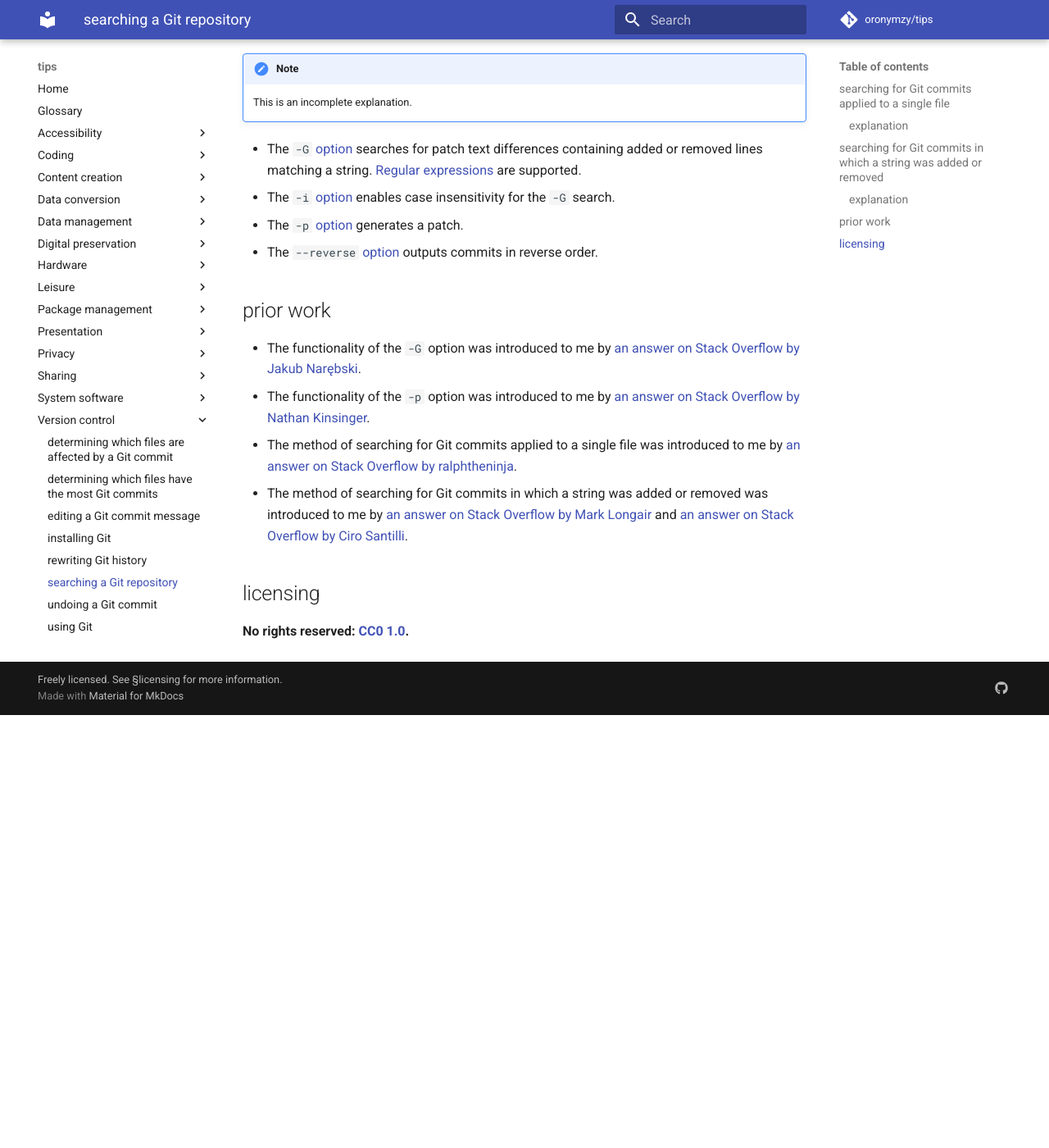
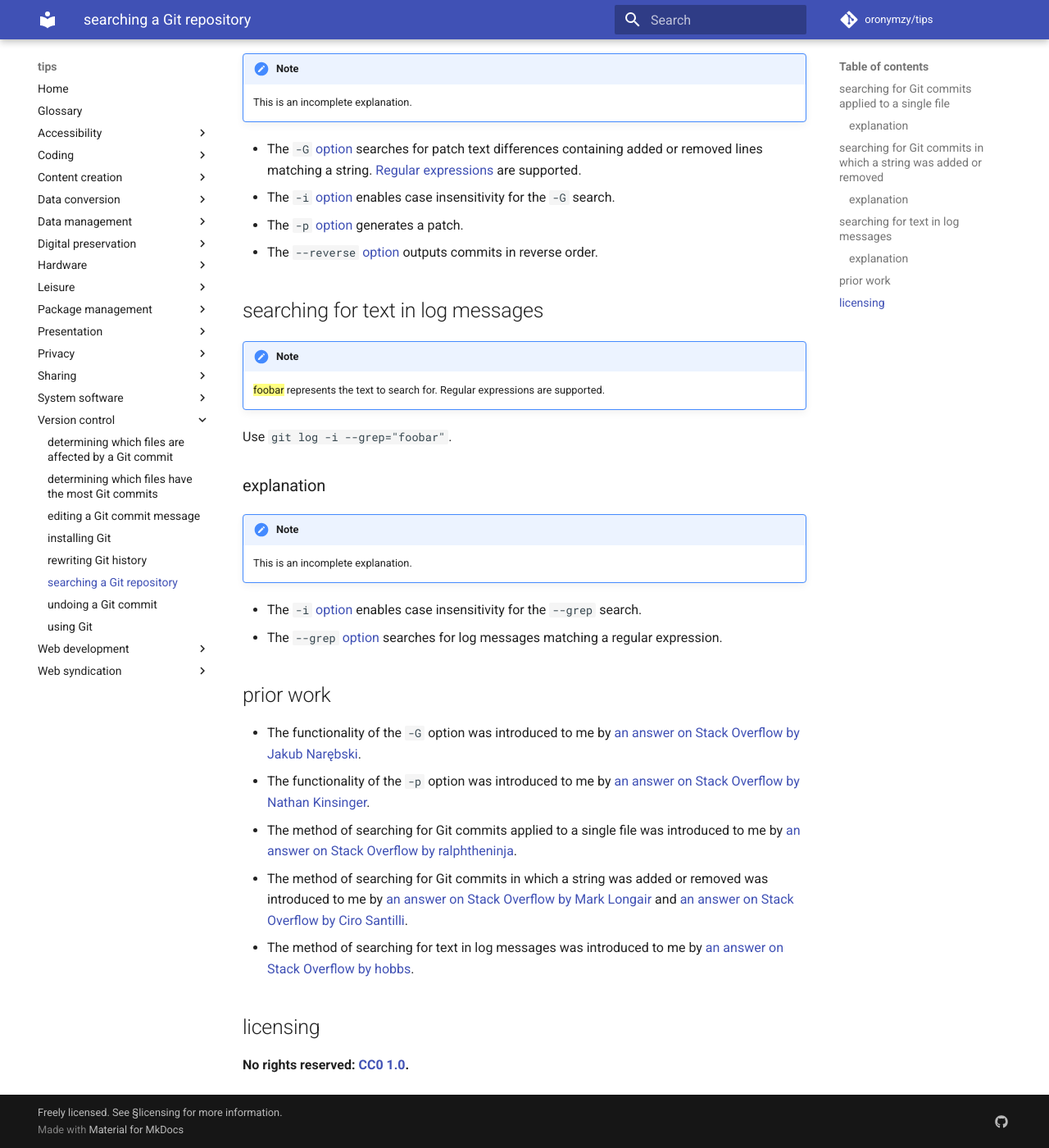
Before and after one commit to oronymzy/tips, an MkDocs documentation site: the page built from docs/sGitrpo.md, in a window 1280 px wide and 1400 px high, scrolled down 877 px. Shown: the whole window at 82% size. Built offline with MkDocs 1.6.1 and Material for MkDocs 9.7.7, drawn with Linux system fonts in a browser that asks for light colours; comment, search, counter and statistics services are not loaded; before the commit the page ends 1749 px from its top, so only the background shows below that.

Commit message:
Relocate content
Relocate content from 'using Git' to 'searching for text in log
messages' section in 'searching a Git repository' page.

```diff
--- a/docs/sGitrpo.md
+++ b/docs/sGitrpo.md
@@ -35,11 +35,29 @@ Use `git log --all --reverse --source -i -p -G "foobar"`.
 - The `-p` [option](https://git-scm.com/docs/git-log#Documentation/git-log.txt--p) generates a patch.
 - The `--reverse` [option](https://git-scm.com/docs/git-log#Documentation/git-log.txt---reverse) outputs commits in reverse order.
 
+## searching for text in log messages
+
+!!! note
+
+    {==foobar==} represents the text to search for. Regular expressions are supported.
+
+Use `git log -i --grep="foobar"`.
+
+### explanation
+
+!!! note
+
+    This is an incomplete explanation.
+
+- The `-i` [option](https://git-scm.com/docs/git-log#Documentation/git-log.txt--i) enables case insensitivity for the `--grep` search.
+- The `--grep` [option](https://git-scm.com/docs/git-log#Documentation/git-log.txt---grepltpatterngt) searches for log messages matching a regular expression.
+
 ## prior work
 - The functionality of the `-G` option was introduced to me by [an answer on Stack Overflow by Jakub Narębski](https://stackoverflow.com/questions/1337320/how-to-grep-git-commit-diffs-or-contents-for-a-certain-word/1340245#1340245).
 - The functionality of the `-p` option was introduced to me by [an answer on Stack Overflow by Nathan Kinsinger](https://stackoverflow.com/questions/4468361/search-all-of-git-history-for-a-string/4472267#4472267).
 - The method of searching for Git commits applied to a single file was introduced to me by [an answer on Stack Overflow by ralphtheninja](https://stackoverflow.com/questions/10215197/git-search-for-string-in-a-single-files-history/10216050#10216050).
 - The method of searching for Git commits in which a string was added or removed was introduced to me by [an answer on Stack Overflow by Mark Longair](https://stackoverflow.com/questions/5816134/how-to-find-the-git-commit-that-introduced-a-string-in-any-branch/5816177#5816177) and [an answer on Stack Overflow by Ciro Santilli](https://stackoverflow.com/questions/5816134/how-to-find-the-git-commit-that-introduced-a-string-in-any-branch/31621921#31621921).
+- The method of searching for text in log messages was introduced to me by [an answer on Stack Overflow by hobbs](https://stackoverflow.com/questions/3826748/how-to-search-in-commit-messages-using-command-line/3826800#3826800).
 
 ## licensing
 **No rights reserved: [CC0 1.0](https://creativecommons.org/publicdomain/zero/1.0/).**
```
Also changed, not shown: docs/usngGit.md (+0 -2 lines).
